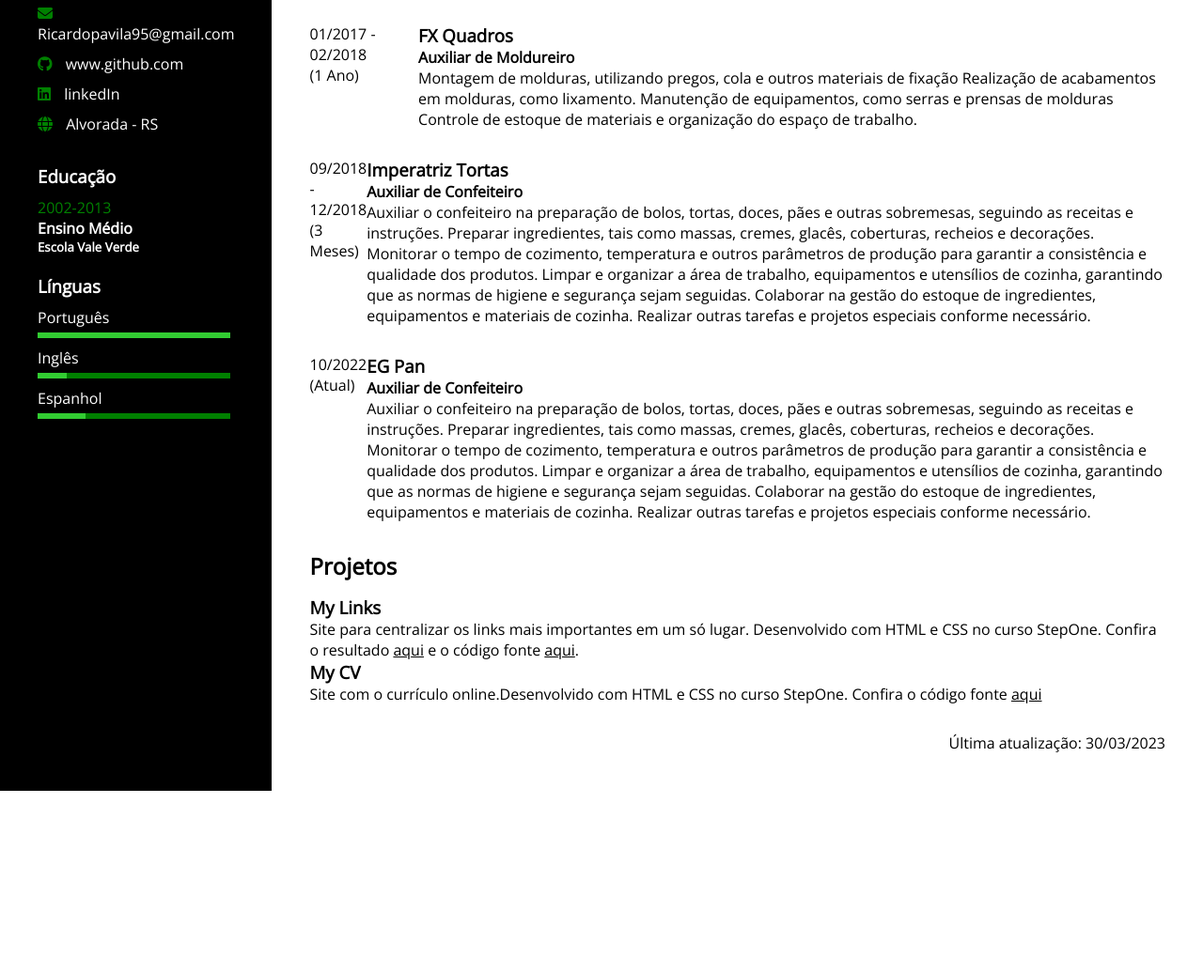
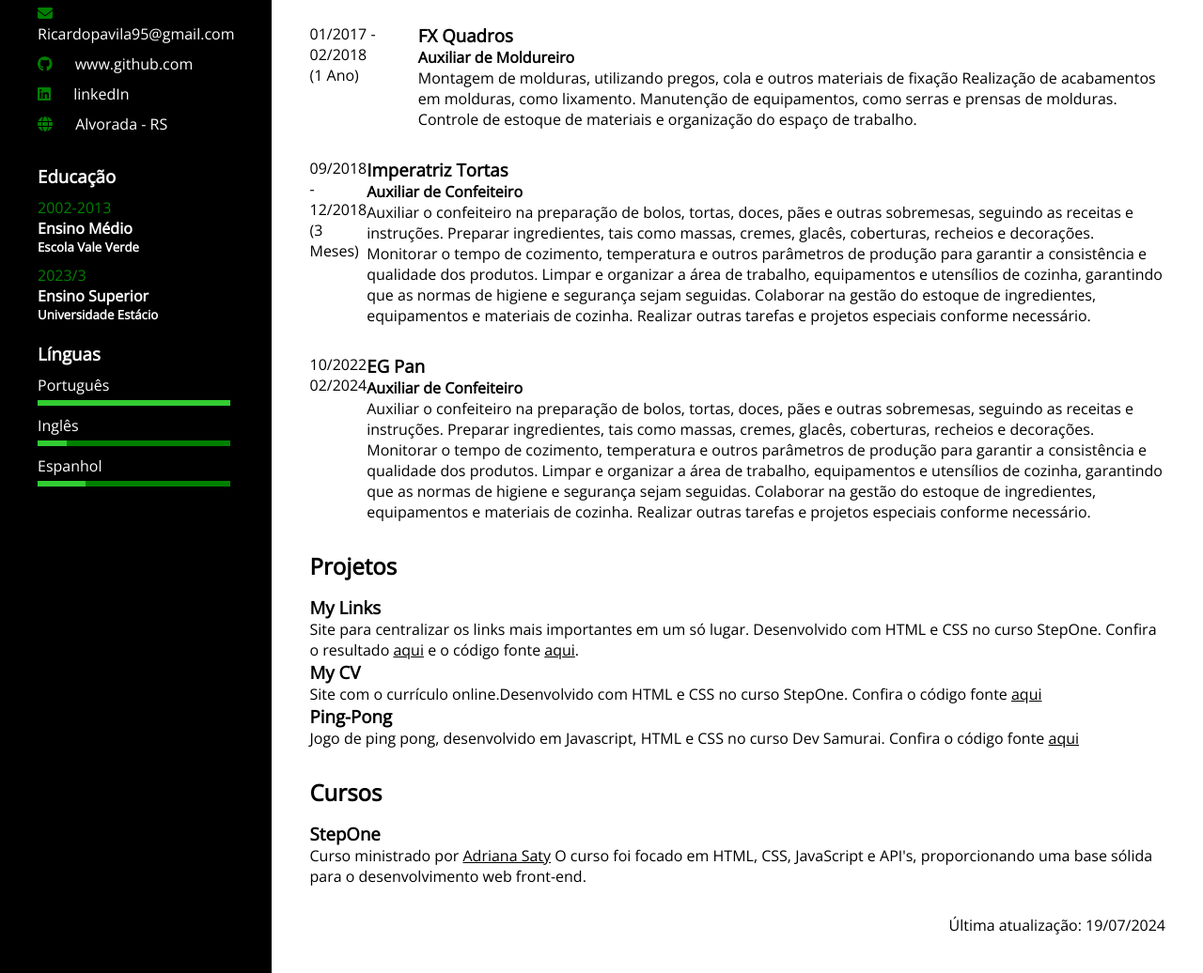
Before and after one commit to RicardoPAvila/my-cv, a plain HTML site: page index.html in a window 1280 px wide. Shown: the part 482-1518 px from the top of the page at 94% size. Before the commit the page ends 1324 px from the top, so only its background shows below. Drawn offline with nearby package versions, Linux system fonts and the light colour scheme.

Commit message:
Add files via upload

```diff
--- a/index.html
+++ b/index.html
@@ -49,6 +49,11 @@
                         <p>2002-2013</p>
                         <h4>Ensino Médio</h4>
                         <h5>Escola Vale Verde</h5>
+                    </li>
+                    <li>
+                        <p>2023/3 </p>
+                        <h4>Ensino Superior</h4>
+                        <h5>Universidade Estácio</h5>
                     </li>
                 </ul>
             </div>
@@ -124,8 +129,7 @@
                         <h4>Auxiliar de Moldureiro</h4>
                         <p>Montagem de molduras, utilizando pregos, cola e outros materiais de fixação
                             Realização de acabamentos em molduras, como lixamento. Manutenção de equipamentos, como
-                            serras e prensas de molduras
-                            Controle de estoque de materiais e organização do espaço de trabalho.
+                            serras e prensas de molduras. Controle de estoque de materiais e organização do espaço de trabalho.
                         </p>
                     </div>
                 </div>
@@ -158,7 +162,7 @@
                 <div class="experiences">
                     <div class="experience-date">
                         <p>10/2022</p>
-                        <p>(Atual)</p>
+                        <p>02/2024</p>
                     </div>
                     <div>
                         <h3>EG Pan</h3>
@@ -190,8 +194,20 @@
                 <p>Site com o currículo online.Desenvolvido com HTML e CSS no curso StepOne. Confira o código
                     fonte <a href="https://github.com/RicardoPAvila/my-cv" target="_blank">aqui</a>
                 </p>
+                <h3>Ping-Pong</h3>
+                <p>Jogo de ping pong, desenvolvido em Javascript, HTML e CSS no curso Dev Samurai. Confira
+                    o código fonte <a href="https://ricardopavila.github.io/ping-pong/" target="_blank">aqui</a>
+                </p>
             </section>
-            <p class="last-date">Última atualização: 30/03/2023</p>
+            <section>
+                <h2>Cursos</h2>
+                <h3>StepOne</h3>
+                <p>Curso ministrado por
+                    <a href="https://www.instagram.com/adriana.saty?utm_source=ig_web_button_share_sheet&igsh=ZDNlZDc0MzIxNw==" target="_blank">Adriana Saty</a>
+                    O curso foi focado em HTML, CSS, JavaScript e API's, proporcionando uma base sólida para o desenvolvimento web front-end.
+                </p>
+            </section>
+            <p class="last-date">Última atualização: 19/07/2024</p>
         </div>
     </div>
 
--- a/styles.css
+++ b/styles.css
@@ -12,7 +12,7 @@
     text-align: center;
 }
 
-.information-column hr{
+.information-column hr {
     border: none;
     border-bottom: 1px solid green;
     margin-top: 18px;
@@ -34,6 +34,7 @@
 
 .information-column ul {
     list-style-type: none;
+    margin: 10px 0;
 }
 
 .information-column li {
@@ -48,14 +49,14 @@
 
 .contact-description i {
     color: #008000;
-    margin-right: 10px;
+    margin-right: 20px;
 }
 
 .education-description {
     margin-top: 32px;
 }
 
-.education-description p{
+.education-description p {
     color: #008000;
 }
 
@@ -89,7 +90,6 @@
     padding: 40px;
     background-color: #fff;
     color: #000;
-    text-align: left;
 }
 
 .experiences-column section {
@@ -101,10 +101,10 @@
 }
 
 .experiences-column .experiences {
-    margin-bottom: 14px;
+    margin-bottom: 15px;
 }
 
-.experiences-column a{
+.experiences-column a {
     text-decoration: underline;
     color: #000;
 }
@@ -121,9 +121,11 @@
         width: 200px;
         height: 200px;
     }
+
     .experiences-column .experiences {
         display: flex;
     }
+
     .experience-date {
         width: 300px;
     }
```
